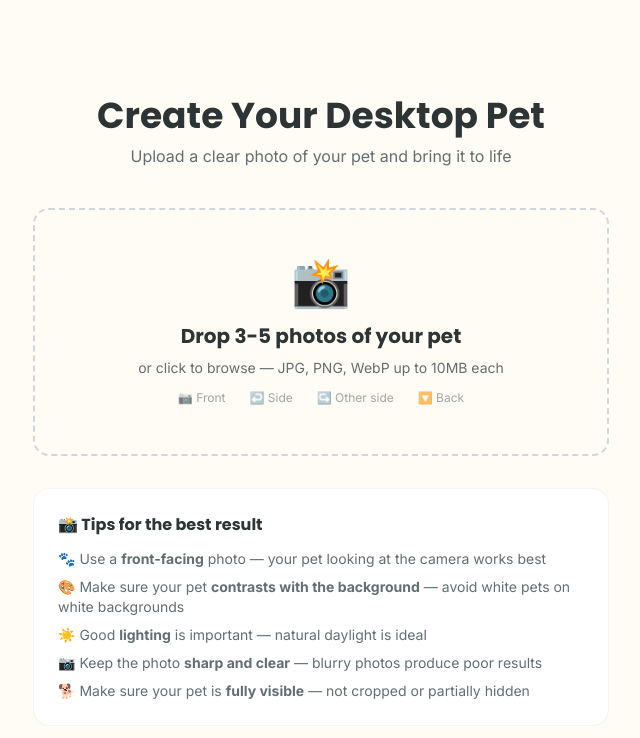
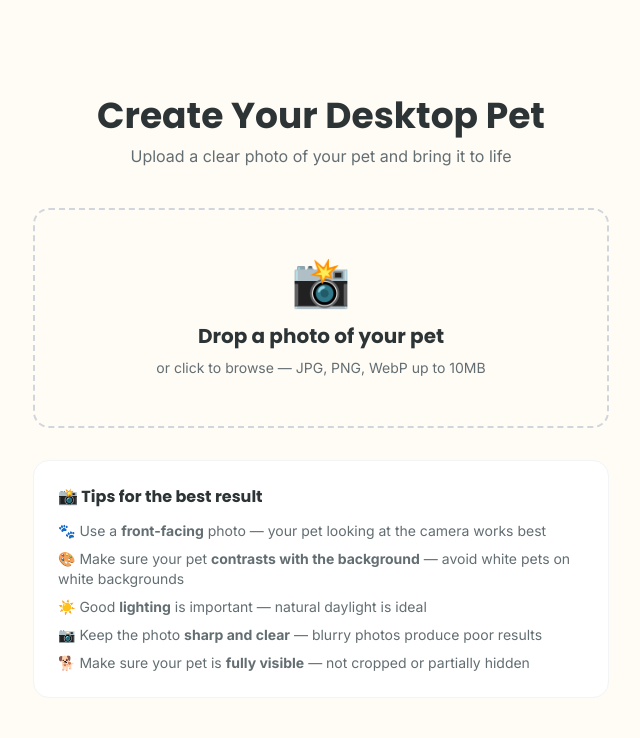
Before and after one commit to lsbillups/deskbub, a Next.js app: page /upload in a window 1280 px wide. Shown: the top 738 px of the page, without its empty margins (319-959 px from the left). Built offline with nearby package versions, Linux system fonts and the light colour scheme.

Commit message:
Fix dropzone text, remove pricing from button

```diff
--- a/app/upload/page.tsx
+++ b/app/upload/page.tsx
@@ -132,7 +132,7 @@ export default function UploadPage() {
                 <div className="text-center">
                   <button onClick={handleGenerateVideo} disabled={isGenerating}
                     className="px-8 py-4 bg-gradient-to-r from-purple-500 to-pink-500 text-white font-bold rounded-full hover:from-purple-600 hover:to-pink-600 transition-all shadow-xl shadow-purple-500/25 disabled:opacity-60 disabled:cursor-wait text-lg cursor-pointer">
-                    {isGenerating ? '🎬 Generating...' : `🎬 Generate ${petPrompts[petType].label} Video — ~$0.09`}
+                    {isGenerating ? '🎬 Generating...' : `🎬 Generate ${petPrompts[petType].label} Video`}
                   </button>
                   <p className="text-xs text-text-secondary/60 mt-2">{petPrompts[petType].action.slice(0, 80)}...</p>
                 </div>
--- a/components/upload/DropZone.tsx
+++ b/components/upload/DropZone.tsx
@@ -86,17 +86,11 @@ export default function DropZone({ onFilesSelected, maxFiles = 5 }: DropZoneProp
         <div className="pointer-events-none">
           <div className="text-5xl mb-4">📸</div>
           <h3 className="text-xl font-display font-bold text-text-primary mb-2">
-            Drop 3-5 photos of your pet
+            Drop a photo of your pet
           </h3>
-          <p className="text-text-secondary text-sm mb-3">
-            or click to browse — JPG, PNG, WebP up to 10MB each
+          <p className="text-text-secondary text-sm">
+            or click to browse — JPG, PNG, WebP up to 10MB
           </p>
-          <div className="flex justify-center gap-6 text-xs text-text-secondary/60">
-            <span>📷 Front</span>
-            <span>↩️ Side</span>
-            <span>↪️ Other side</span>
-            <span>🔽 Back</span>
-          </div>
         </div>
       </motion.div>
 
```
